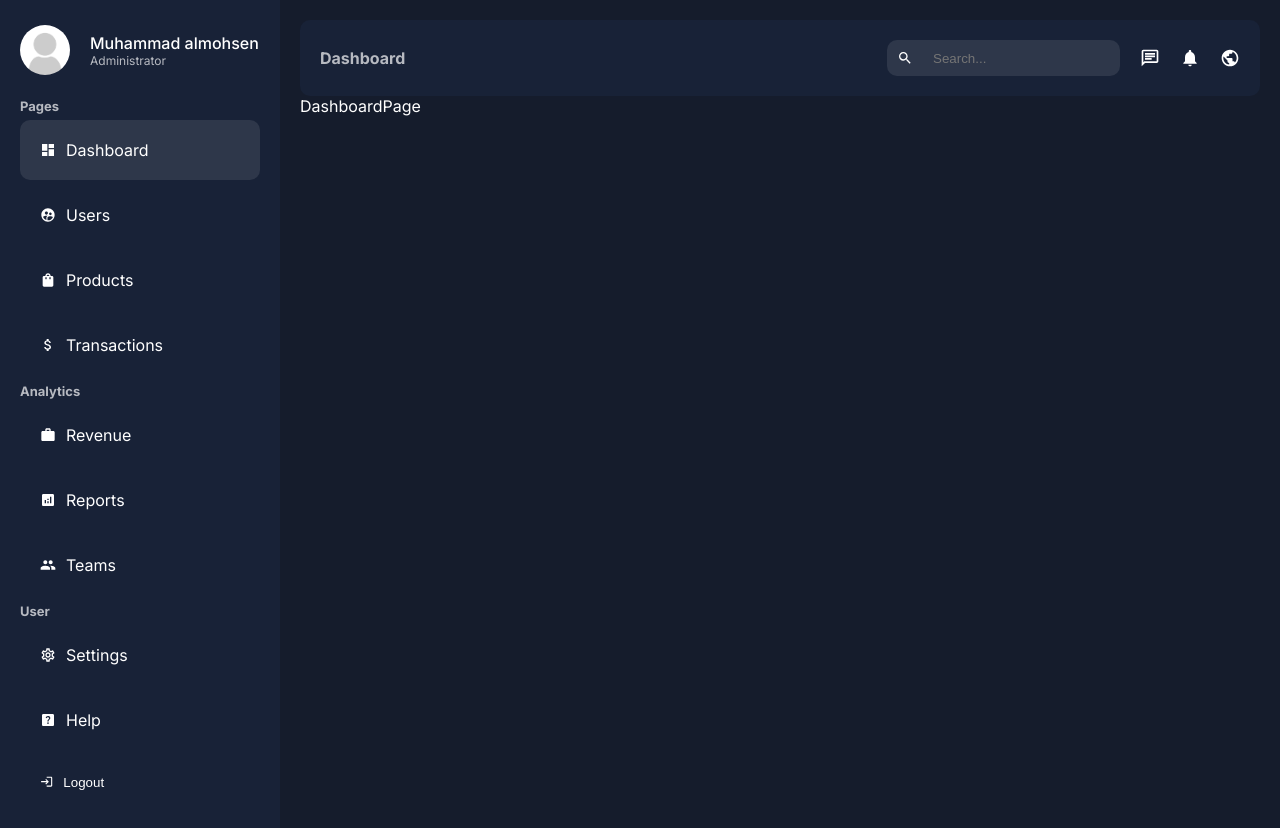
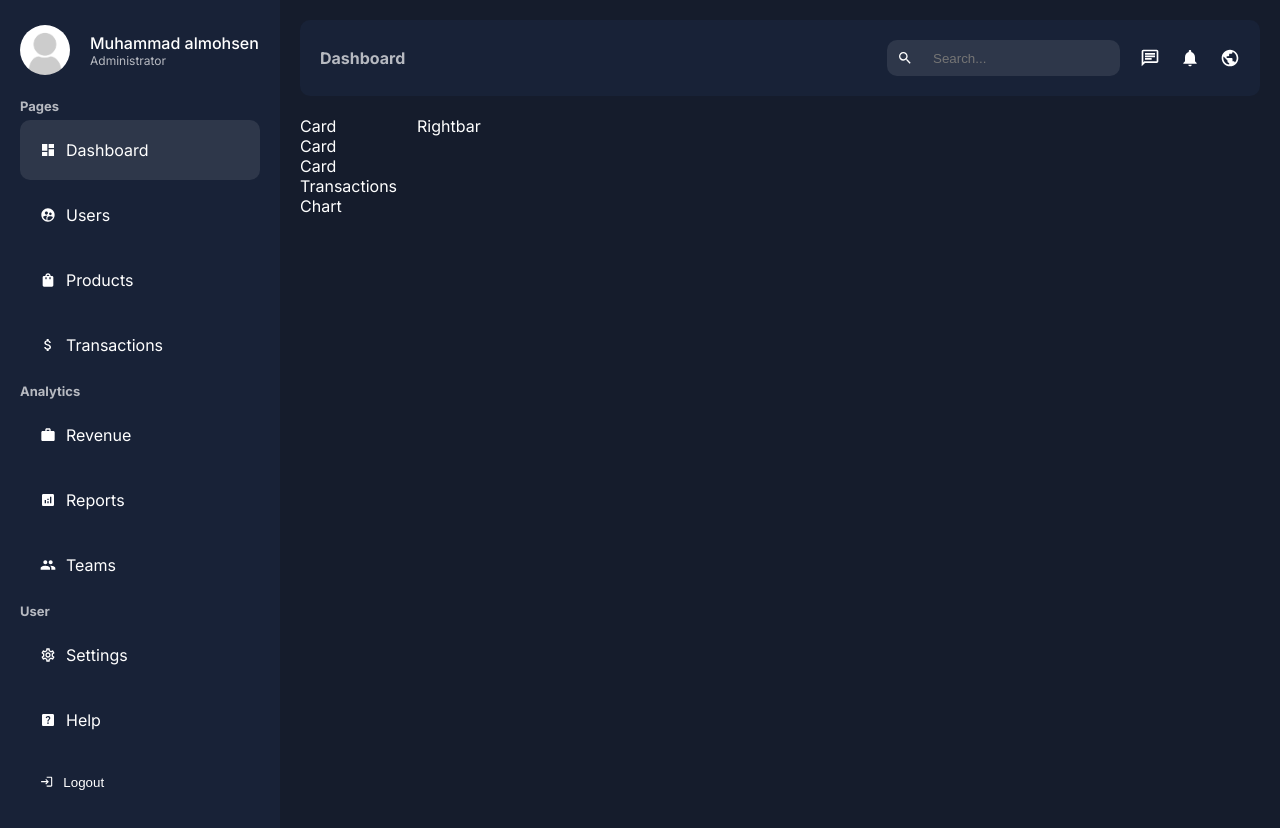
Before and after one commit to MohammadAlmohsen/dashboard-project, a Next.js app: page /dashboard in a window 1280 px wide. Built offline with nearby package versions, Linux system fonts and the light colour scheme.

Commit message:
designing your dashboard

```diff
--- a/app/dashboard/page.jsx
+++ b/app/dashboard/page.jsx
@@ -1,9 +1,26 @@
 import React from 'react';
-
+ import styles from '../ui/dashboard/dashboard.module.css'
+import Card from '../ui/dashboard/card/card';
+import Rightbar from '../ui/dashboard/rightbar/rightbar';
+import Transactions from '../ui/dashboard/transactions/transactions';
+import Chart from '../ui/dashboard/chart/chart';
 const DashboardPage = () => {
     return (
-        <div>
-           DashboardPage
+        <div className={styles.wrapper}>
+            <div className={styles.main}>
+            <div className={styles.cards}>
+            <Card/>
+            <Card/>
+            <Card/>
+           </div>
+           <Transactions/>
+           <Chart/>
+           </div>
+           <div className={styles.side}>
+            <Rightbar/>
+           </div>
+
+
         </div>
     );
 }
--- a/app/ui/dashboard/dashboard.module.css
+++ b/app/ui/dashboard/dashboard.module.css
@@ -10,3 +10,8 @@
   flex: 4;
   padding: 20px;
 }
+.wrapper{
+  display: flex;
+  gap: 20px;
+  margin-top: 20px;
+}
```
